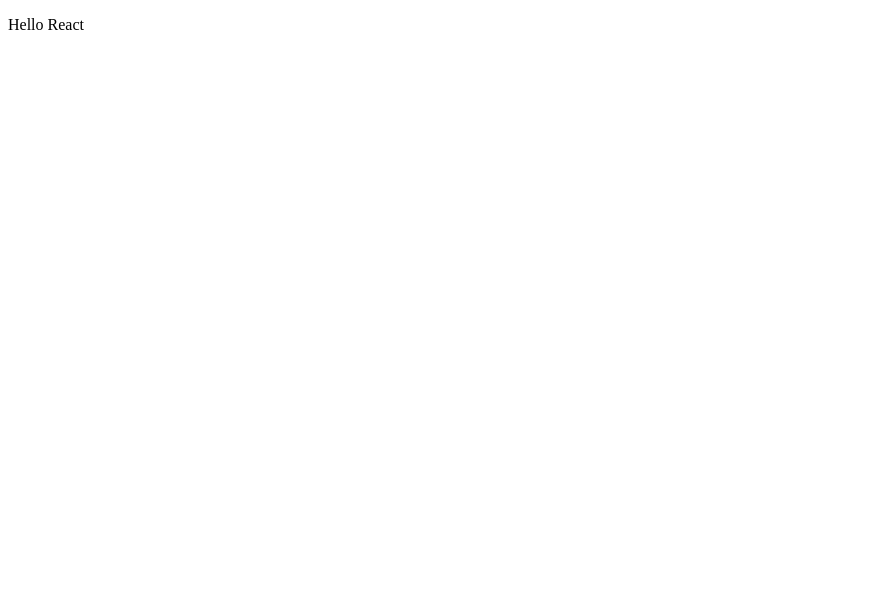
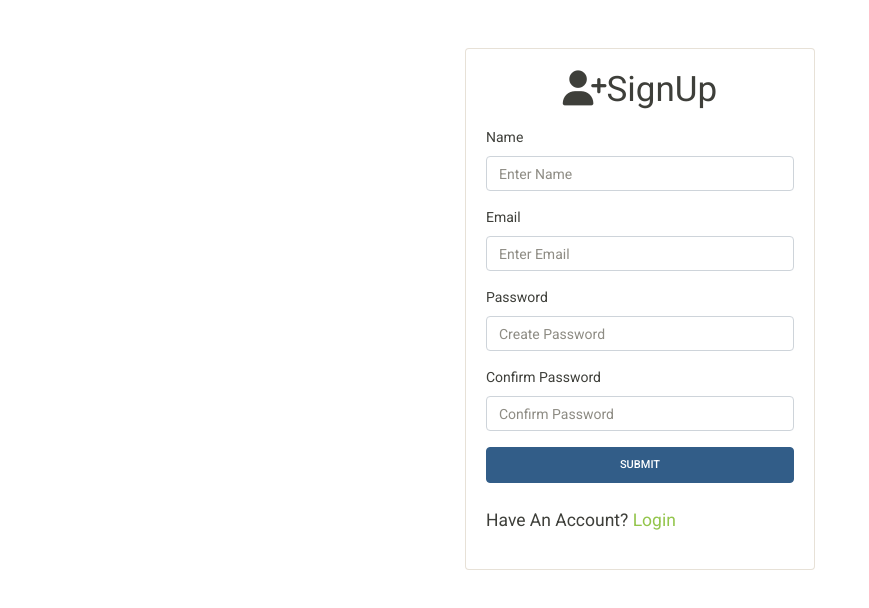
Before and after one commit to Wahed08/Site, a React (Create React App) app in the folder frontend/: page /signup in a window 1280 px wide. Shown: the top 608 px of the page, without its empty margins (0-869 px from the left). Built offline with nearby package versions, Linux system fonts and the light colour scheme.

Commit message:
components

```diff
--- a/frontend/public/index.html
+++ b/frontend/public/index.html
@@ -12,11 +12,19 @@
     <link rel="apple-touch-icon" href="%PUBLIC_URL%/logo192.png" />
     <link rel="manifest" href="%PUBLIC_URL%/manifest.json" />
 
+    <script
+      src="https://kit.fontawesome.com/73269411a2.js"
+      crossorigin="anonymous"
+    ></script>
+    <link
+      rel="stylesheet"
+      href="https://bootswatch.com/4/sandstone/bootstrap.min.css"
+    />
+
     <title>Site</title>
   </head>
   <body>
     <noscript>You need to enable JavaScript to run this app.</noscript>
     <div id="root"></div>
-
   </body>
 </html>
--- a/frontend/src/App.js
+++ b/frontend/src/App.js
@@ -1,10 +1,33 @@
-import React from 'react';
+import React from "react";
+import {
+  BrowserRouter as Router,
+  Redirect,
+  Route,
+  Switch,
+} from "react-router-dom";
+import Login from "./components/logIn";
+import Signup from "./components/signUp";
+import Home from './components/Home';
 
 function App() {
   return (
-    <div className="App">
-     <p>Hello React</p>
-    </div>
+    <Router>
+      <Switch>
+      <Route exact path="/">
+          <Home />
+        </Route>
+
+        <Route path="/signup">
+          <Signup />
+        </Route>
+
+        <Route path="/login">
+          <Login />
+        </Route>
+
+        <Redirect to="/" />
+      </Switch>
+    </Router>
   );
 }
 
--- /dev/null
+++ b/frontend/src/components/Home.js
@@ -0,0 +1,11 @@
+import React from 'react';
+
+const Home = () => {
+    return(
+        <div>
+            <p>This is an home page</p>
+        </div>
+    )
+}
+
+export default Home;
--- /dev/null
+++ b/frontend/src/components/logIn.js
@@ -0,0 +1,80 @@
+import React, { useState } from "react";
+import { Link, useHistory } from "react-router-dom";
+
+const LogIn = () => {
+  const [email, setEmail] = useState("");
+  const [password, setPassword] = useState("");
+
+  const history = useHistory();
+
+  const formHandler = async (e) => {
+    e.prevenrDefault();
+
+    const post = { email, password };
+    console.log(post);
+    try {
+      await fetch("http://localhost:5000/api/users/login", {
+        method: "POST",
+        headers: { "Content-Type": "application/json" },
+        body: JSON.stringify(post),
+      })
+        .then(() => {
+          history.push("/");
+        })
+        .catch((err) => {
+          console.log(err);
+        });
+    } catch (err) {}
+  };
+
+  return (
+    <div className="container">
+      <div className="row mt-5">
+        <div className="col-md-4 m-auto">
+          <div className="card card-body">
+            <h1 className="text-center mb-3">
+              <i className="fas fa-sign-in-alt"></i> Login
+            </h1>
+
+            <form onSubmit={formHandler}>
+              <div className="form-group">
+                <label for="email">Email</label>
+                <input
+                  type="email"
+                  id="email"
+                  name="email"
+                  className="form-control"
+                  required
+                  placeholder="Enter Email"
+                  value={email}
+                  onChange={(e) => setEmail(e.target.value)}
+                />
+              </div>
+              <div className="form-group">
+                <label for="password">Password</label>
+                <input
+                  type="password"
+                  id="password"
+                  name="password"
+                  className="form-control"
+                  required
+                  placeholder="Enter Password"
+                  value={password}
+                  onChange={(e) => setPassword(e.target.value)}
+                />
+              </div>
+              <button type="submit" className="btn btn-primary btn-block">
+                Login
+              </button>
+            </form>
+            <p className="lead mt-4">
+              No Account? <Link to="/signup">SignUp</Link>
+            </p>
+          </div>
+        </div>
+      </div>
+    </div>
+  );
+};
+
+export default LogIn;
--- /dev/null
+++ b/frontend/src/components/signUp.js
@@ -0,0 +1,106 @@
+import React, { useState } from "react";
+import { Link, useHistory } from "react-router-dom";
+
+const SignUp = () => {
+  const [name, setName] = useState("");
+  const [email, setEmail] = useState("");
+  const [password, setPassword] = useState("");
+  const [password2, setPassword2] = useState("");
+
+  const history = useHistory();
+
+  const formHandler = async (e) => {
+    e.preventDefault();
+    const post = { name, email, password, password2 };
+    console.log(post);
+    try {
+      await fetch("http://localhost:5000/api/users/signup", {
+        method: "POST",
+        headers: { "Content-Type": "application/json" },
+        body: JSON.stringify(post),
+      })
+        .then(() => {
+          history.push("/login");
+        })
+        .catch((err) => {
+          console.log(err);
+        });
+    } catch (err) {}
+  };
+
+  return (
+    <div className="container">
+      <div className="row mt-5">
+        <div className="col-md-4 m-auto">
+          <div className="card card-body">
+            <h1 className="text-center mb-3">
+              <i className="fas fa-user-plus"></i>SignUp
+            </h1>
+            <form onSubmit={formHandler}>
+              <div className="form-group">
+                <label for="name">Name</label>
+                <input
+                  type="text"
+                  id="name"
+                  name="name"
+                  required
+                  className="form-control"
+                  placeholder="Enter Name"
+                  value={name}
+                  onChange={(e) => setName(e.target.value)}
+                />
+              </div>
+              <div className="form-group">
+                <label for="email">Email</label>
+                <input
+                  type="email"
+                  id="email"
+                  name="email"
+                  required
+                  className="form-control"
+                  placeholder="Enter Email"
+                  value={email}
+                  onChange={(e) => setEmail(e.target.value)}
+                />
+              </div>
+              <div className="form-group">
+                <label for="password">Password</label>
+                <input
+                  type="password"
+                  id="password"
+                  name="password"
+                  required
+                  className="form-control"
+                  placeholder="Create Password"
+                  value={password}
+                  onChange={(e) => setPassword(e.target.value)}
+                />
+              </div>
+              <div className="form-group">
+                <label for="password2">Confirm Password</label>
+                <input
+                  type="password"
+                  id="password2"
+                  name="password2"
+                  required
+                  class="form-control"
+                  placeholder="Confirm Password"
+                  value={password2}
+                  onChange={(e) => setPassword2(e.target.value)}
+                />
+              </div>
+              <button type="submit" className="btn btn-primary btn-block">
+                Submit
+              </button>
+            </form>
+            <p className="lead mt-4">
+              Have An Account? <Link to="/login">Login</Link>
+            </p>
+          </div>
+        </div>
+      </div>
+    </div>
+  );
+};
+
+export default SignUp;
```
